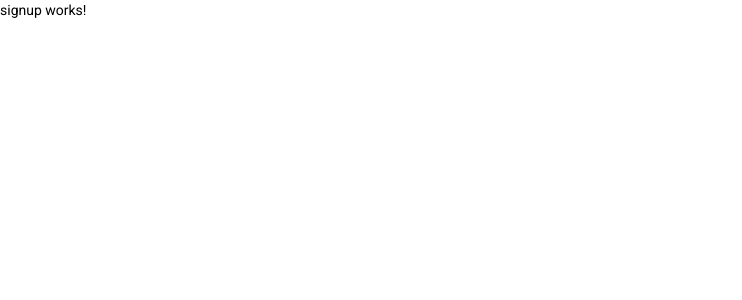
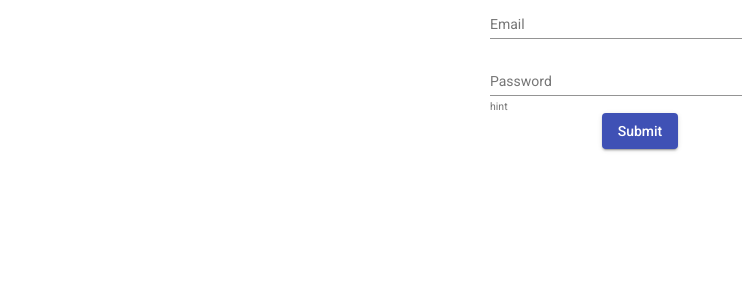
Before and after one commit to aburnley88/Angular9, an Angular app in the folder Fitness-Tracker-Final/Fitness-Tracker-Final/: page /signup in a window 1280 px wide. Shown: the top 300 px of the page, without its empty margins (0-742 px from the left). Built offline with nearby package versions, Linux system fonts and the light colour scheme.

Commit message:
updated pkg for flx, updated signup form

```diff
--- a/Fitness-Tracker-Final/Fitness-Tracker-Final/package.json
+++ b/Fitness-Tracker-Final/Fitness-Tracker-Final/package.json
@@ -16,6 +16,7 @@
     "@angular/common": "~11.1.2",
     "@angular/compiler": "~11.1.2",
     "@angular/core": "~11.1.2",
+    "@angular/flex-layout": "^11.0.0-beta.33",
     "@angular/forms": "~11.1.2",
     "@angular/material": "^11.2.0",
     "@angular/platform-browser": "~11.1.2",
--- a/Fitness-Tracker-Final/Fitness-Tracker-Final/src/app/auth/signup/signup.component.html
+++ b/Fitness-Tracker-Final/Fitness-Tracker-Final/src/app/auth/signup/signup.component.html
@@ -1 +1,13 @@
-<p>signup works!</p>
+<section class="signup-form">
+    <form fxLayout="column" fxLayoutAlign="center center" #f="ngForm" (ngSubmit)="onSubmit(f)">
+        <mat-form-field  appearance="legacy" >
+            <mat-label >Email</mat-label>
+            <input type="email" matInput placeholder="enter your email address" ngModel name="email"/>
+        </mat-form-field>
+        <mat-form-field appearance="legacy">
+            <mat-label >Password</mat-label>
+            <input type="password" matInput placeholder="enter a password" ngModel name="password"/>
+            <mat-hint>hint</mat-hint>
+        </mat-form-field>
+        <button id="submit" mat-raised-button color="primary">Submit</button>
+    </form>
--- a/Fitness-Tracker-Final/Fitness-Tracker-Final/src/app/auth/signup/signup.component.ts
+++ b/Fitness-Tracker-Final/Fitness-Tracker-Final/src/app/auth/signup/signup.component.ts
@@ -1,4 +1,5 @@
 import { Component, OnInit } from '@angular/core';
+import { Form } from '@angular/forms';
 
 @Component({
   selector: 'app-signup',
@@ -11,5 +12,8 @@ export class SignupComponent implements OnInit {
 
   ngOnInit(): void {
   }
+  onSubmit(form : Form) {
+    console.log(form);
+  }
 
 }
--- a/Fitness-Tracker-Final/Fitness-Tracker-Final/src/styles.css
+++ b/Fitness-Tracker-Final/Fitness-Tracker-Final/src/styles.css
@@ -1,4 +1,9 @@
 /* You can add global styles to this file, and also import other style files */
+@import '@angular/material/prebuilt-themes/indigo-pink.css';
 
 html, body { height: 100%; }
 body { margin: 0; font-family: Roboto, "Helvetica Neue", sans-serif; }
+
+mat-form-field {
+    width: 300px;
+}
```
Also changed, not shown: Fitness-Tracker-Final/Fitness-Tracker-Final/src/app/app.module.ts (+6 -1 lines), Fitness-Tracker-Final/Fitness-Tracker-Final/src/app/materials/materials.module.ts (+12 -3 lines), 1 other file (tests, documents, lock files or other folders).
